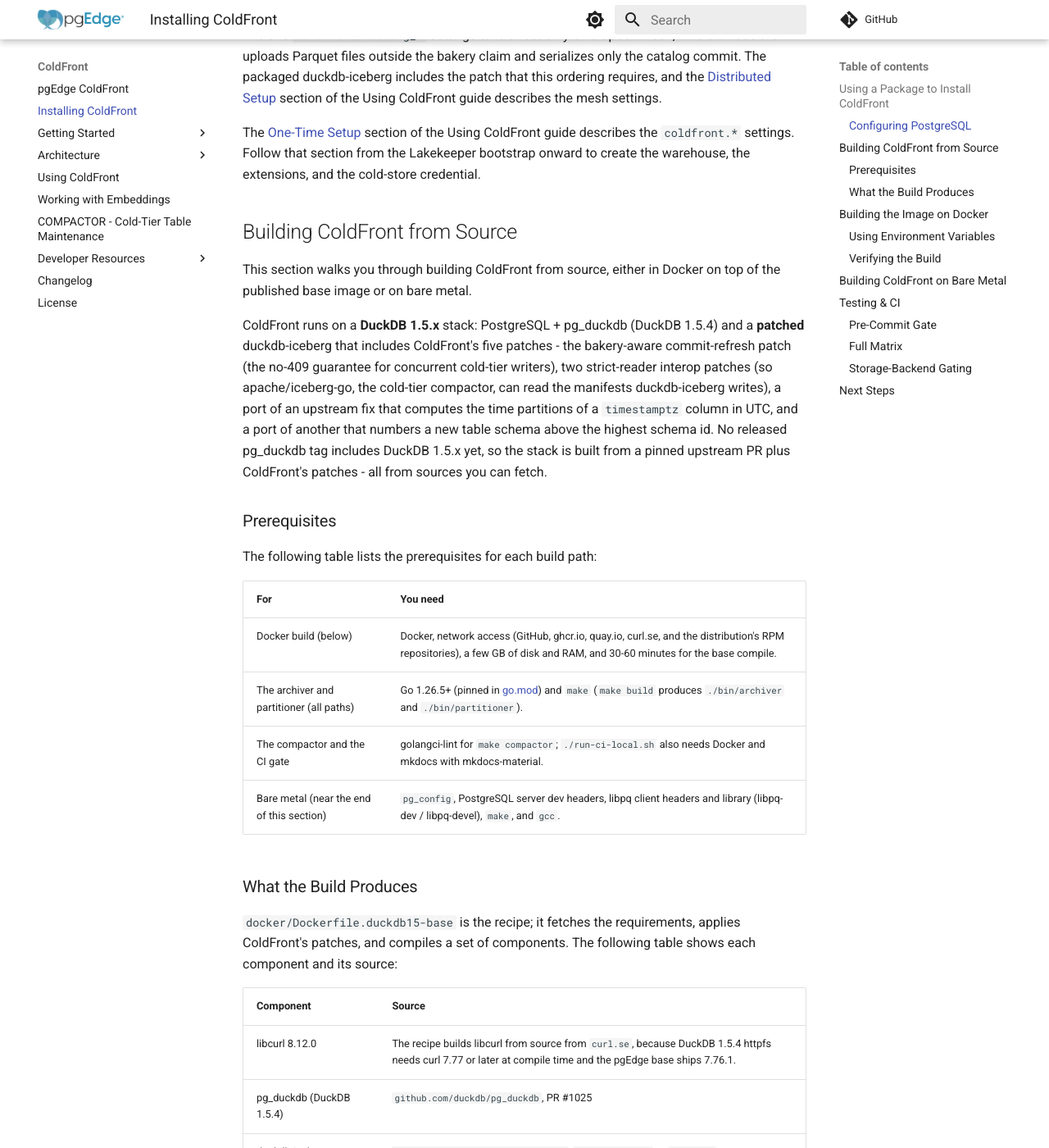
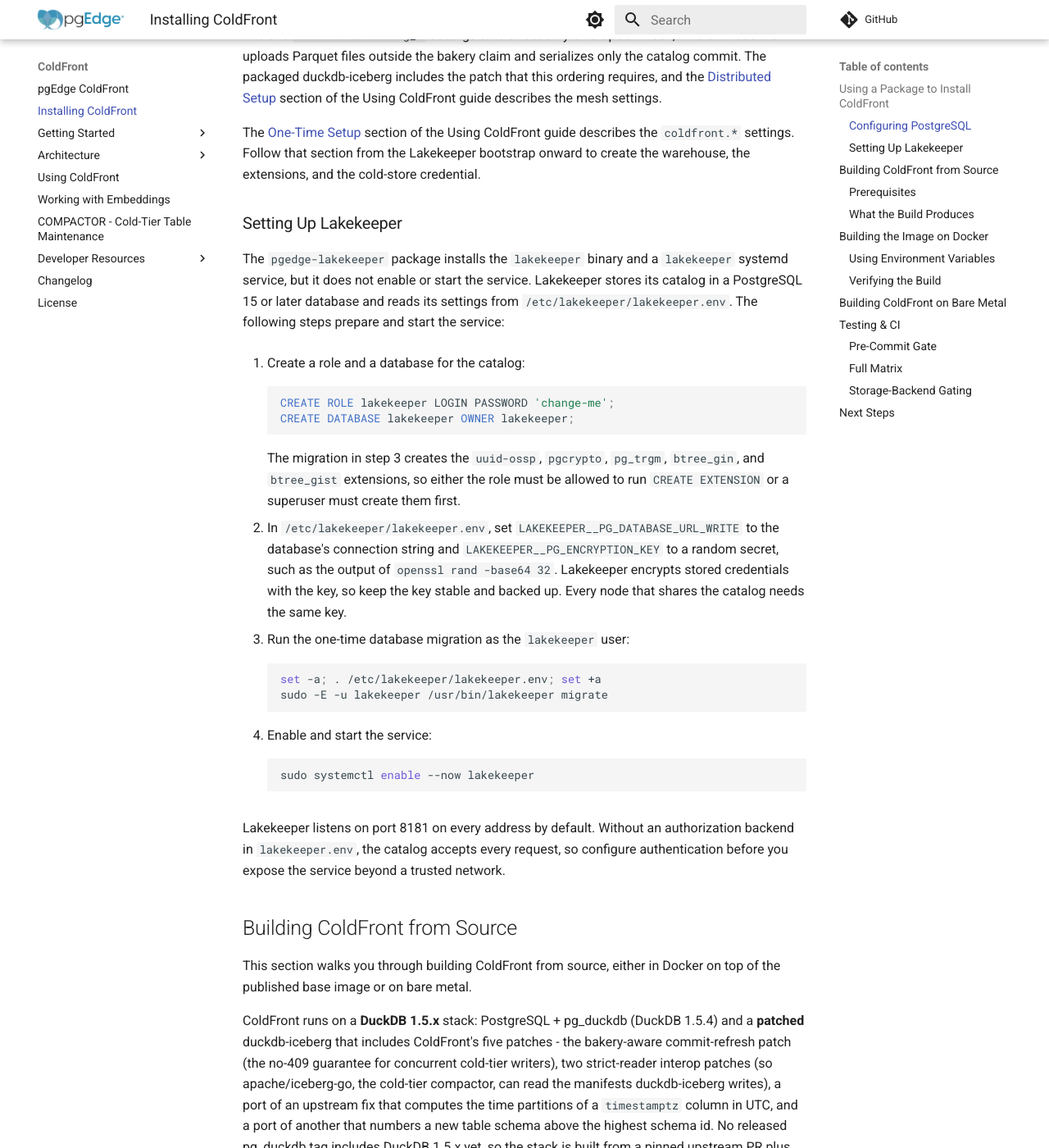
Before and after one commit to pgEdge/coldfront, an MkDocs documentation site: the page built from docs/installation.md, in a window 1280 px wide and 1400 px high, scrolled down 1867 px. Shown: the whole window at 82% size. Built offline with MkDocs 1.6.1 and Material for MkDocs 9.7.7, drawn with Linux system fonts in a browser that asks for light colours; comment, search, counter and statistics services are not loaded.

Commit message:
docs: document setting up the packaged Lakekeeper service

````diff
--- a/docs/installation.md
+++ b/docs/installation.md
@@ -84,6 +84,50 @@ The [One-Time Setup](usage.md#one-time-setup) section of the Using ColdFront
 guide describes the `coldfront.*` settings. Follow that section from the
 Lakekeeper bootstrap onward to create the warehouse, the extensions, and the
 cold-store credential.
+
+### Setting Up Lakekeeper
+
+The `pgedge-lakekeeper` package installs the `lakekeeper` binary and a
+`lakekeeper` systemd service, but it does not enable or start the service.
+Lakekeeper stores its catalog in a PostgreSQL 15 or later database and reads
+its settings from `/etc/lakekeeper/lakekeeper.env`. The following steps
+prepare and start the service:
+
+1. Create a role and a database for the catalog:
+
+    ```sql
+    CREATE ROLE lakekeeper LOGIN PASSWORD 'change-me';
+    CREATE DATABASE lakekeeper OWNER lakekeeper;
+    ```
+
+    The migration in step 3 creates the `uuid-ossp`, `pgcrypto`, `pg_trgm`,
+    `btree_gin`, and `btree_gist` extensions, so either the role must be
+    allowed to run `CREATE EXTENSION` or a superuser must create them first.
+
+2. In `/etc/lakekeeper/lakekeeper.env`, set
+    `LAKEKEEPER__PG_DATABASE_URL_WRITE` to the database's connection string and
+    `LAKEKEEPER__PG_ENCRYPTION_KEY` to a random secret, such as the output of
+    `openssl rand -base64 32`. Lakekeeper encrypts stored credentials with the
+    key, so keep the key stable and backed up. Every node that shares the
+    catalog needs the same key.
+
+3. Run the one-time database migration as the `lakekeeper` user:
+
+    ```bash
+    set -a; . /etc/lakekeeper/lakekeeper.env; set +a
+    sudo -E -u lakekeeper /usr/bin/lakekeeper migrate
+    ```
+
+4. Enable and start the service:
+
+    ```bash
+    sudo systemctl enable --now lakekeeper
+    ```
+
+Lakekeeper listens on port 8181 on every address by default. Without an
+authorization backend in `lakekeeper.env`, the catalog accepts every request,
+so configure authentication before you expose the service beyond a trusted
+network.
 
 ## Building ColdFront from Source
 
````
